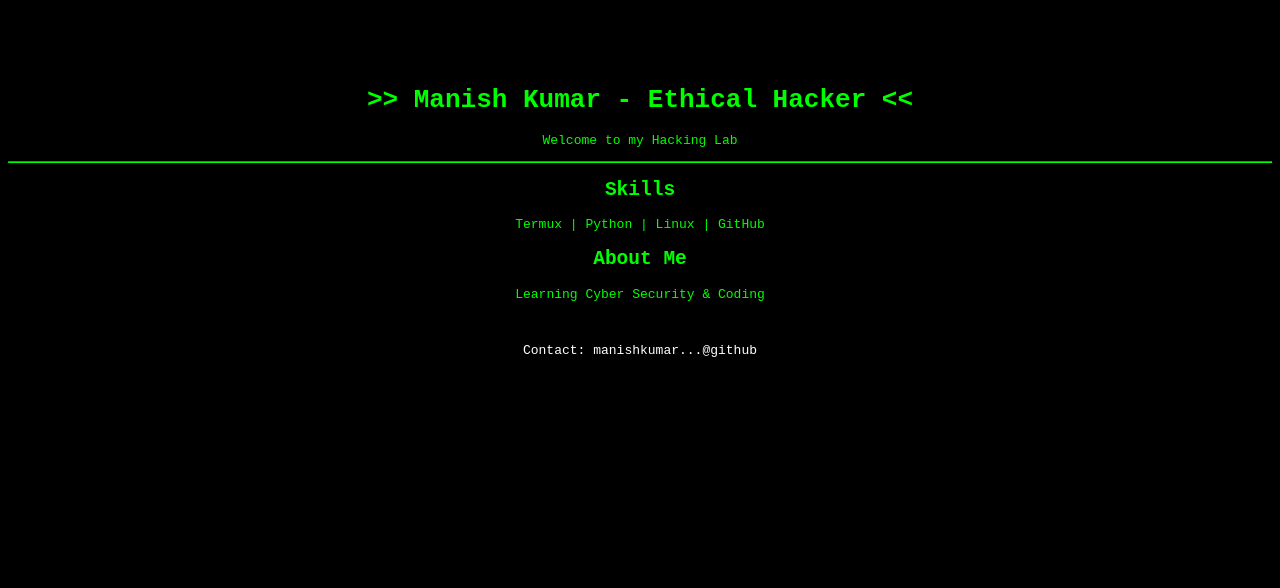
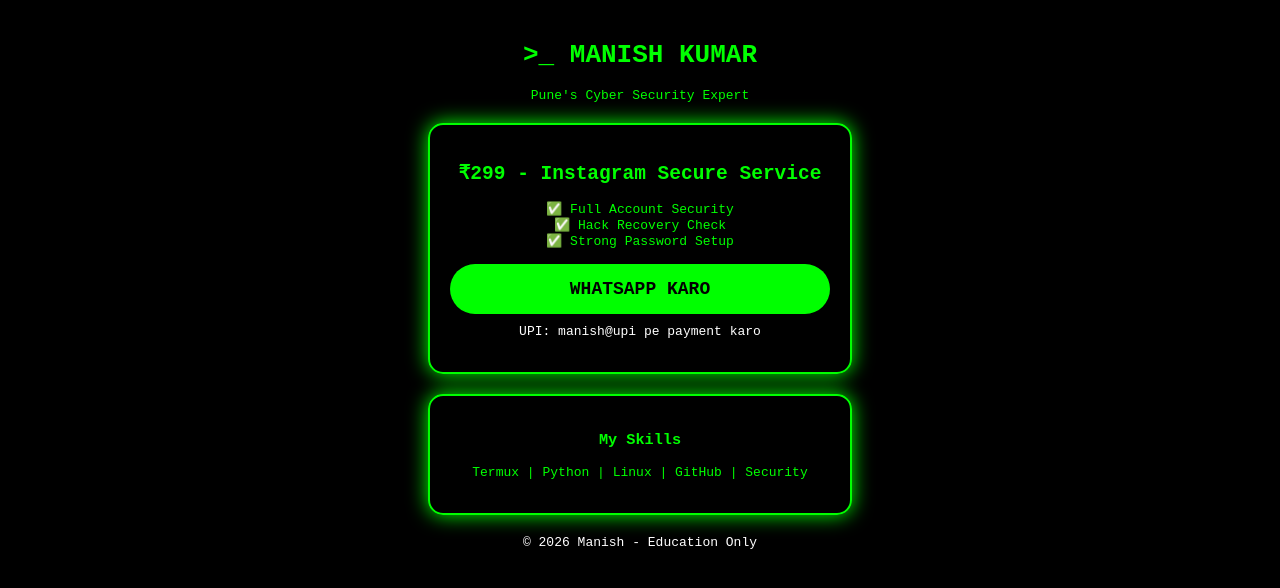
Before and after one commit to manishkumar987654123-droid/Hacking-dite, a plain HTML site: page index.html in a window 1280 px wide. Drawn offline with Linux system fonts and the light colour scheme.

Commit message:
Update index.html

```diff
--- a/index.html
+++ b/index.html
@@ -1,17 +1,30 @@
 <!DOCTYPE html>
 <html>
 <head>
-<title>Manish - Ethical Hacker</title>
+<title>Manish - Ethical Hacker Pune</title>
+<meta name="viewport" content="width=device-width, initial-scale=1">
+<style>
+body{background:#000;color:#0f0;font-family:monospace;text-align:center;padding:15px}
+.box{border:2px solid #0f0;padding:20px;border-radius:15px;max-width:380px;margin:20px auto;box-shadow:0 0 20px #0f0}
+.btn{background:#0f0;color:#000;padding:15px;text-decoration:none;border-radius:30px;font-weight:bold;display:block;margin-top:15px;font-size:18px}
+</style>
 </head>
-<body style="background:black;color:#00ff00;text-align:center;font-family:monospace;padding-top:60px">
-<h1>>> Manish Kumar - Ethical Hacker <<</h1>
-<p>Welcome to my Hacking Lab</p>
-<hr style="border-color:#00ff00">
-<h2>Skills</h2>
-<p>Termux | Python | Linux | GitHub</p>
-<h2>About Me</h2>
-<p>Learning Cyber Security & Coding</p>
-<br>
-<p style="color:white">Contact: manishkumar...@github</p>
+<body>
+<h1>>_ MANISH KUMAR</h1>
+<p>Pune's Cyber Security Expert</p>
+
+<div class="box">
+<h2>₹299 - Instagram Secure Service</h2>
+<p>✅ Full Account Security<br>✅ Hack Recovery Check<br>✅ Strong Password Setup</p>
+<a class="btn" href="https://wa.me/919999999999?text=Bhai%20ID%20secure%20karni%20hai">WHATSAPP KARO</a>
+<p style="color:white;margin-top:10px">UPI: manish@upi pe payment karo</p>
+</div>
+
+<div class="box">
+<h3>My Skills</h3>
+<p>Termux | Python | Linux | GitHub | Security</p>
+</div>
+
+<p style="color:white">© 2026 Manish - Education Only</p>
 </body>
-  </html>
+</html>
```
